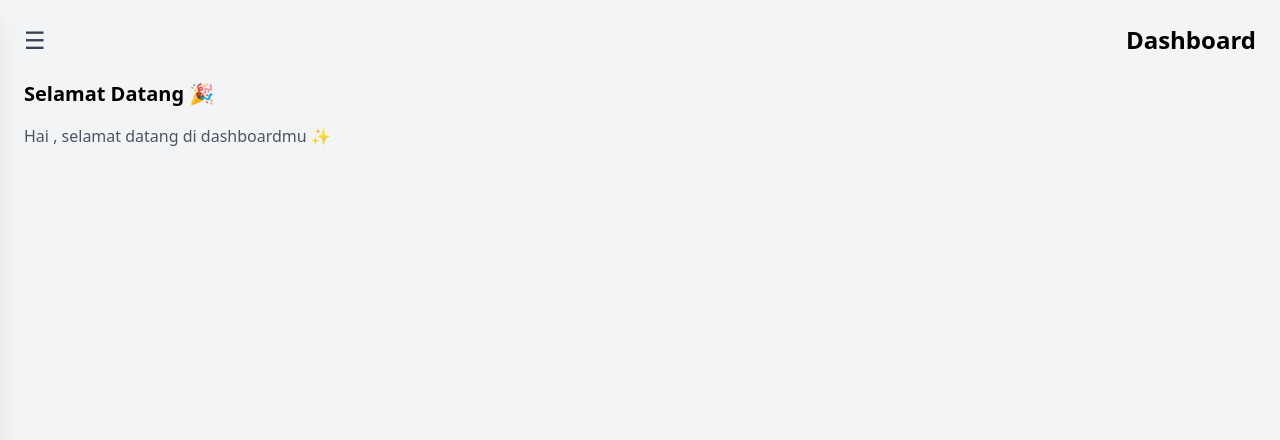
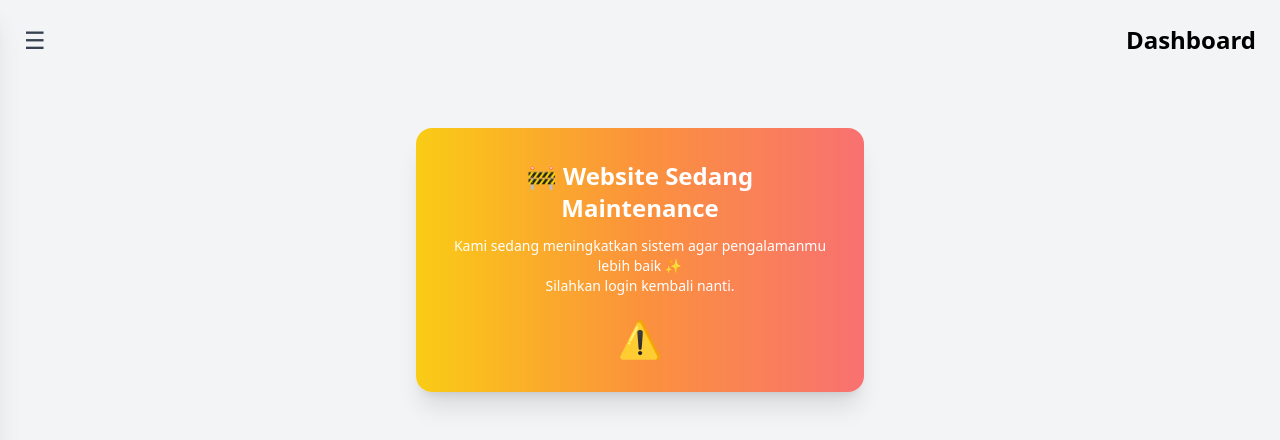
Before and after one commit to aanzapi/Web, a React (Vite) app: page /dashboard in a window 1280 px wide. Shown: the top 440 px of the page. Built offline with nearby package versions, Linux system fonts and the light colour scheme.

Commit message:
Update Dashboard.jsx

```diff
--- a/src/pages/Dashboard.jsx
+++ b/src/pages/Dashboard.jsx
@@ -78,13 +78,17 @@ function Dashboard() {
 
         {/* Content */}
         {tab === "home" && (
-          <div>
-            <h3 className="text-xl font-semibold mb-4">Selamat Datang 🎉</h3>
-            <p className="text-gray-600">
-              Hai {currentUser?.name}, selamat datang di dashboardmu ✨
-            </p>
-          </div>
-        )}
+  <div className="flex flex-col items-center justify-center text-center py-12">
+    <div className="bg-gradient-to-r from-yellow-400 via-orange-400 to-red-400 text-white shadow-xl rounded-2xl p-8 max-w-md">
+      <h3 className="text-2xl font-bold mb-3">🚧 Website Sedang Maintenance</h3>
+      <p className="mb-6 text-sm">
+        Kami sedang meningkatkan sistem agar pengalamanmu lebih baik ✨<br />
+        Silahkan login kembali nanti.
+      </p>
+      <div className="animate-bounce text-4xl">⚠️</div>
+    </div>
+  </div>
+)}
 
         {tab === "profile" && (
           <div>
```
